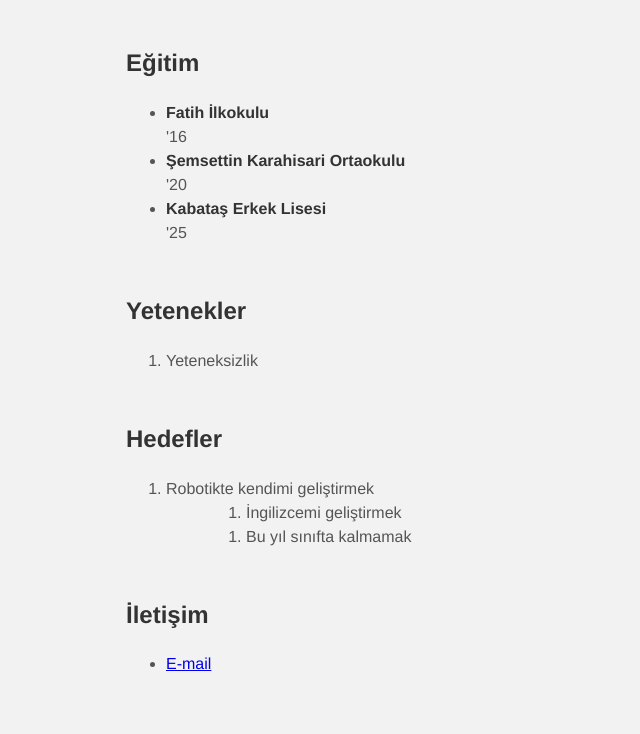
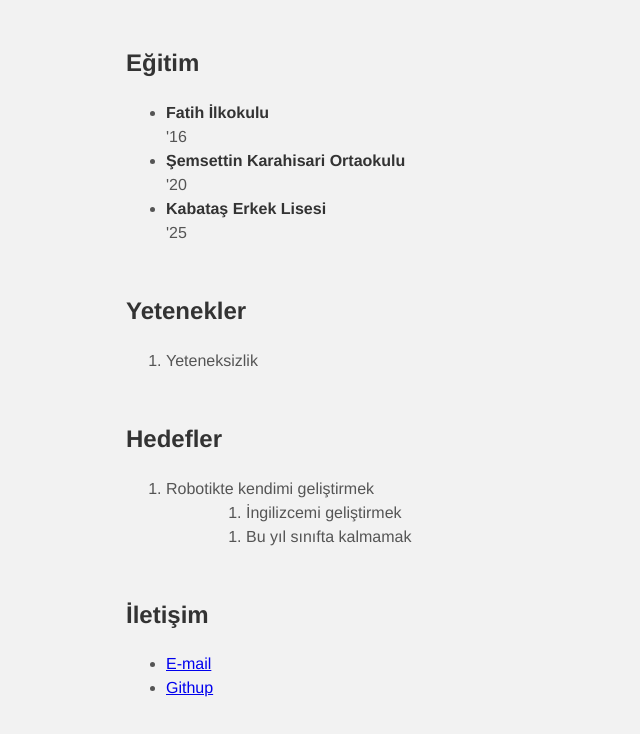
Before and after one commit to aysecerenbasyigit/ayseceren, a plain HTML site: page index.html in a window 1280 px wide. Shown: the part 446-1180 px from the top of the page, without its empty margins (114-754 px from the left). Drawn offline with Linux system fonts and the light colour scheme.

Commit message:
Update index.html

```diff
--- a/index.html
+++ b/index.html
@@ -82,3 +82,6 @@
             <li>
                 <a href="mailto:cerenimo0307@gmail.com">E-mail</a>
             </li>
+             <li>
+                <a href="https://aysecerenbasyigit.github.io/ayseceren/">Githup</a>
+            </li>
```
